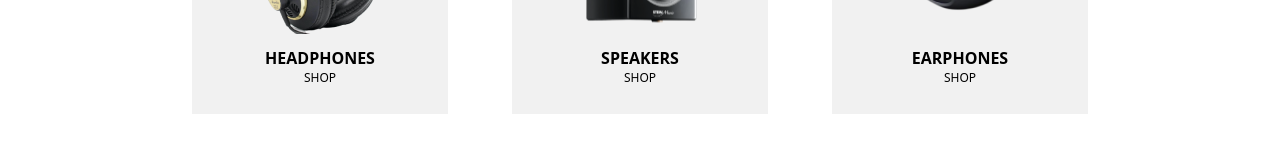
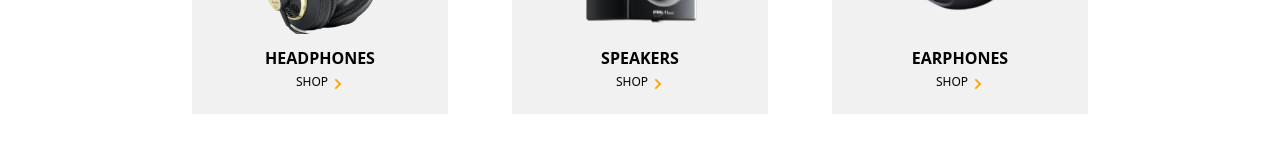
Before and after one commit to tiwavaldese/audiophile-ecommerce-site, a React (Vite) app: page / in a window 1280 px wide. Shown: the part 742-902 px from the top of the page. Built offline with nearby package versions, Linux system fonts and the light colour scheme.

Commit message:
update some files

```diff
--- a/src/components/Content.jsx
+++ b/src/components/Content.jsx
@@ -5,6 +5,7 @@ import earphone from '../assets/Earphone.png';
 import bitmap1 from '../assets/Bitmap-1.png'
 import bitmap2 from '../assets/Bitmap-2.png'
 import bitmap3 from '../assets/Bitmap-3.png'
+import { FaChevronRight } from 'react-icons/fa';
 
 function Content() {
   return (
@@ -14,21 +15,30 @@ function Content() {
         <img className='absolute top-0 left-1/2 transform -translate-x-1/2 -translate-y-1/2' src={headphone}/>
       <div className='text-center mt-12 pt-11'>
         <h2 className='font-bold'>HEADPHONES</h2>
-        <p className='text-xs'>SHOP <span></span> </p>
+        <div className=' gap-1 flex justify-center mt-1'>
+          <span className='text-xs'>SHOP</span>
+          <FaChevronRight className='text-[orange] mt-1'size={12}/>
+         </div>
       </div>
       </div>
-      <div className='relative bg-light-gray h-40 w-64 mt-12'>
+      <div className='relative bg-light-gray h-40  w-64 mt-12'>
       <img className='absolute top-0 left-1/2 transform -translate-x-1/2 -translate-y-1/2' src={speaker} />
       <div className='text-center mt-12 pt-11'>
       <h2 className='font-bold'>SPEAKERS</h2>
-      <p className='text-xs'>SHOP <span></span> </p>
+      <div className=' gap-1 flex justify-center mt-1'>
+          <span className='text-xs'>SHOP</span>
+          <FaChevronRight className='text-[orange] mt-1'size={12}/>
+         </div>
       </div>
       </div>
       <div className='relative bg-light-gray h-40 w-64 mt-12'>
       <img className='absolute top-0 left-1/2 transform -translate-x-1/2 -translate-y-1/2' src={earphone} />
       <div className='text-center mt-12 pt-11'>
       <h2 className='font-bold'>EARPHONES</h2>
-      <p className='text-xs'>SHOP <span></span> </p>
+      <div className=' gap-1 flex justify-center mt-1'>
+          <span className='text-xs'>SHOP</span>
+          <FaChevronRight className='text-[orange] mt-1'size={12}/>
+         </div>
       </div>
       </div>
      </div>
--- a/src/components/Earphones.jsx
+++ b/src/components/Earphones.jsx
@@ -6,6 +6,7 @@ import earphone from '../assets/Earphone.png';
 import bitmap3 from '../assets/Bitmap-3.png'
 import Footer from './Footer';
 import earphone1 from '../assets/Earphone1.png'
+import { FaChevronRight } from 'react-icons/fa';
 
 const Earphones = () => {
   return (
@@ -30,21 +31,30 @@ const Earphones = () => {
         <img className='absolute top-0 left-1/2 transform -translate-x-1/2 -translate-y-1/2' src={headphone}/>
       <div className='text-center mt-12 pt-11'>
         <h2 className='font-bold'>HEADPHONES</h2>
-        <p className='text-xs'>SHOP <span></span> </p>
+        <div className=' gap-1 flex justify-center mt-1'>
+          <span className='text-xs'>SHOP</span>
+          <FaChevronRight className='text-[orange] mt-1'size={12}/>
+         </div>
       </div>
       </div>
       <div className='relative bg-light-gray h-40 w-64 mt-12'>
       <img className='absolute top-0 left-1/2 transform -translate-x-1/2 -translate-y-1/2' src={speaker} />
       <div className='text-center mt-12 pt-11'>
       <h2 className='font-bold'>SPEAKERS</h2>
-      <p className='text-xs'>SHOP <span></span> </p>
+      <div className=' gap-1 flex justify-center mt-1'>
+          <span className='text-xs'>SHOP</span>
+          <FaChevronRight className='text-[orange] mt-1'size={12}/>
+         </div>
       </div>
       </div>
       <div className='relative bg-light-gray h-40 w-64 mt-12'>
       <img className='absolute top-0 left-1/2 transform -translate-x-1/2 -translate-y-1/2' src={earphone} />
       <div className='text-center mt-12 pt-11'>
       <h2 className='font-bold'>EARPHONES</h2>
-      <p className='text-xs'>SHOP <span></span> </p>
+      <div className=' gap-1 flex justify-center mt-1'>
+          <span className='text-xs'>SHOP</span>
+          <FaChevronRight className='text-[orange] mt-1'size={12}/>
+         </div>
       </div>
       </div>
      </div>
--- a/src/components/Headphones.jsx
+++ b/src/components/Headphones.jsx
@@ -6,6 +6,7 @@ import earphone from '../assets/Earphone.png';
 import bitmap4 from '../assets/Bitmap-4.png'
 import mask from '../assets/Mask.png'
 import bitmap3 from '../assets/Bitmap-3.png'
+import { FaChevronRight } from 'react-icons/fa';
 import Footer from './Footer';
 
 const Headphones = () => {
@@ -51,21 +52,30 @@ const Headphones = () => {
         <img className='absolute top-0 left-1/2 transform -translate-x-1/2 -translate-y-1/2' src={headphone}/>
       <div className='text-center mt-12 pt-11'>
         <h2 className='font-bold'>HEADPHONES</h2>
-        <p className='text-xs'>SHOP <span></span> </p>
+        <div className=' gap-1 flex justify-center mt-1'>
+          <span className='text-xs'>SHOP</span>
+          <FaChevronRight className='text-[orange] mt-1'size={12}/>
+         </div>
       </div>
       </div>
       <div className='relative bg-light-gray h-40 w-64 mt-12'>
       <img className='absolute top-0 left-1/2 transform -translate-x-1/2 -translate-y-1/2' src={speaker} />
       <div className='text-center mt-12 pt-11'>
       <h2 className='font-bold'>SPEAKERS</h2>
-      <p className='text-xs'>SHOP <span></span> </p>
+      <div className=' gap-1 flex justify-center mt-1'>
+          <span className='text-xs'>SHOP</span>
+          <FaChevronRight className='text-[orange] mt-1'size={12}/>
+         </div>
       </div>
       </div>
       <div className='relative bg-light-gray h-40 w-64 mt-12'>
       <img className='absolute top-0 left-1/2 transform -translate-x-1/2 -translate-y-1/2' src={earphone} />
       <div className='text-center mt-12 pt-11'>
       <h2 className='font-bold'>EARPHONES</h2>
-      <p className='text-xs'>SHOP <span></span> </p>
+      <div className=' gap-1 flex justify-center mt-1'>
+          <span className='text-xs'>SHOP</span>
+          <FaChevronRight className='text-[orange] mt-1'size={12}/>
+         </div>
       </div>
       </div>
      </div>
--- a/src/components/Headphones1.jsx
+++ b/src/components/Headphones1.jsx
@@ -11,6 +11,7 @@ import Footer from './Footer';
 import mask from '../assets/Mask.png'
 import mask2 from '../assets/Mask2.png'
 import speaker2 from '../assets/Speaker2.png';
+import { FaChevronRight } from 'react-icons/fa';
 
 const Headphones1 = () => {
   return (
@@ -100,21 +101,30 @@ const Headphones1 = () => {
         <img className='absolute top-0 left-1/2 transform -translate-x-1/2 -translate-y-1/2' src={headphone}/>
       <div className='text-center mt-12 pt-11'>
         <h2 className='font-bold'>HEADPHONES</h2>
-        <p className='text-xs'>SHOP <span></span> </p>
+        <div className=' gap-1 flex justify-center mt-1'>
+          <span className='text-xs'>SHOP</span>
+          <FaChevronRight className='text-[orange] mt-1'size={12}/>
+         </div>
       </div>
       </div>
       <div className='relative bg-light-gray h-40 w-64 mt-12'>
       <img className='absolute top-0 left-1/2 transform -translate-x-1/2 -translate-y-1/2' src={speaker} />
       <div className='text-center mt-12 pt-11'>
       <h2 className='font-bold'>SPEAKERS</h2>
-      <p className='text-xs'>SHOP <span></span> </p>
+      <div className=' gap-1 flex justify-center mt-1'>
+          <span className='text-xs'>SHOP</span>
+          <FaChevronRight className='text-[orange] mt-1'size={12}/>
+         </div>
       </div>
       </div>
       <div className='relative bg-light-gray h-40 w-64 mt-12'>
       <img className='absolute top-0 left-1/2 transform -translate-x-1/2 -translate-y-1/2' src={earphone} />
       <div className='text-center mt-12 pt-11'>
       <h2 className='font-bold'>EARPHONES</h2>
-      <p className='text-xs'>SHOP <span></span> </p>
+      <div className=' gap-1 flex justify-center mt-1'>
+          <span className='text-xs'>SHOP</span>
+          <FaChevronRight className='text-[orange] mt-1'size={12}/>
+         </div>
       </div>
       </div>
      </div>
--- a/src/components/Speaker.jsx
+++ b/src/components/Speaker.jsx
@@ -6,6 +6,7 @@ import speaker2 from '../assets/Speaker2.png';
 import speaker3 from '../assets/Speaker3.png';
 import earphone from '../assets/Earphone.png';
 import bitmap3 from '../assets/Bitmap-3.png'
+import { FaChevronRight } from 'react-icons/fa';
 import Footer from './Footer';
 
 const Speaker = () => {
@@ -41,21 +42,30 @@ const Speaker = () => {
         <img className='absolute top-0 left-1/2 transform -translate-x-1/2 -translate-y-1/2' src={headphone}/>
       <div className='text-center mt-12 pt-11'>
         <h2 className='font-bold'>HEADPHONES</h2>
-        <p className='text-xs'>SHOP <span></span> </p>
+        <div className=' gap-1 flex justify-center mt-1'>
+          <span className='text-xs'>SHOP</span>
+          <FaChevronRight className='text-[orange] mt-1'size={12}/>
+         </div>
       </div>
       </div>
       <div className='relative bg-light-gray h-40 w-64 mt-12'>
       <img className='absolute top-0 left-1/2 transform -translate-x-1/2 -translate-y-1/2' src={speaker} />
       <div className='text-center mt-12 pt-11'>
       <h2 className='font-bold'>SPEAKERS</h2>
-      <p className='text-xs'>SHOP <span></span> </p>
+      <div className=' gap-1 flex justify-center mt-1'>
+          <span className='text-xs'>SHOP</span>
+          <FaChevronRight className='text-[orange] mt-1'size={12}/>
+         </div>
       </div>
       </div>
       <div className='relative bg-light-gray h-40 w-64 mt-12'>
       <img className='absolute top-0 left-1/2 transform -translate-x-1/2 -translate-y-1/2' src={earphone} />
       <div className='text-center mt-12 pt-11'>
       <h2 className='font-bold'>EARPHONES</h2>
-      <p className='text-xs'>SHOP <span></span> </p>
+      <div className=' gap-1 flex justify-center mt-1'>
+          <span className='text-xs'>SHOP</span>
+          <FaChevronRight className='text-[orange] mt-1'size={12}/>
+         </div>
       </div>
       </div>
      </div>
```
